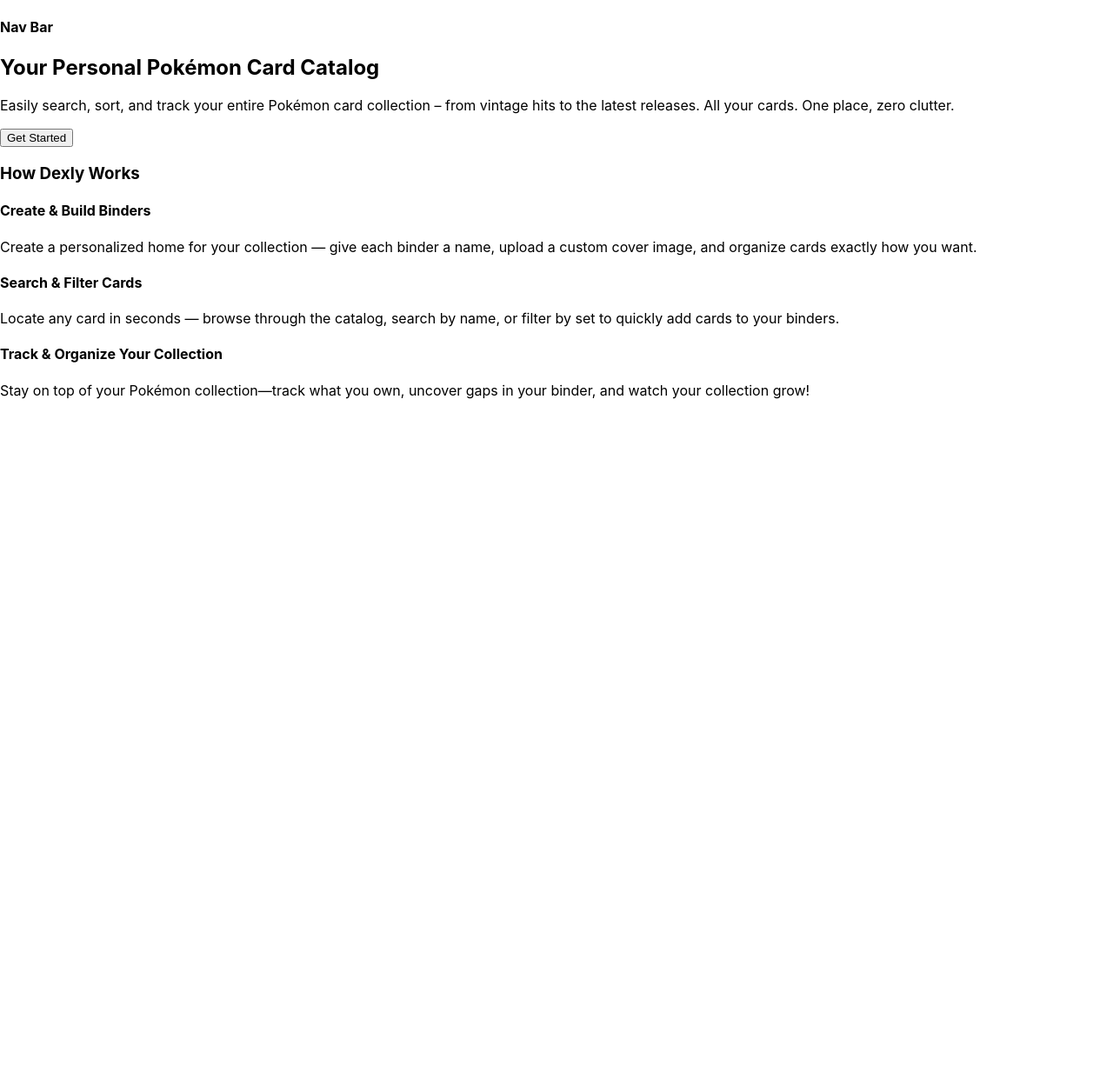
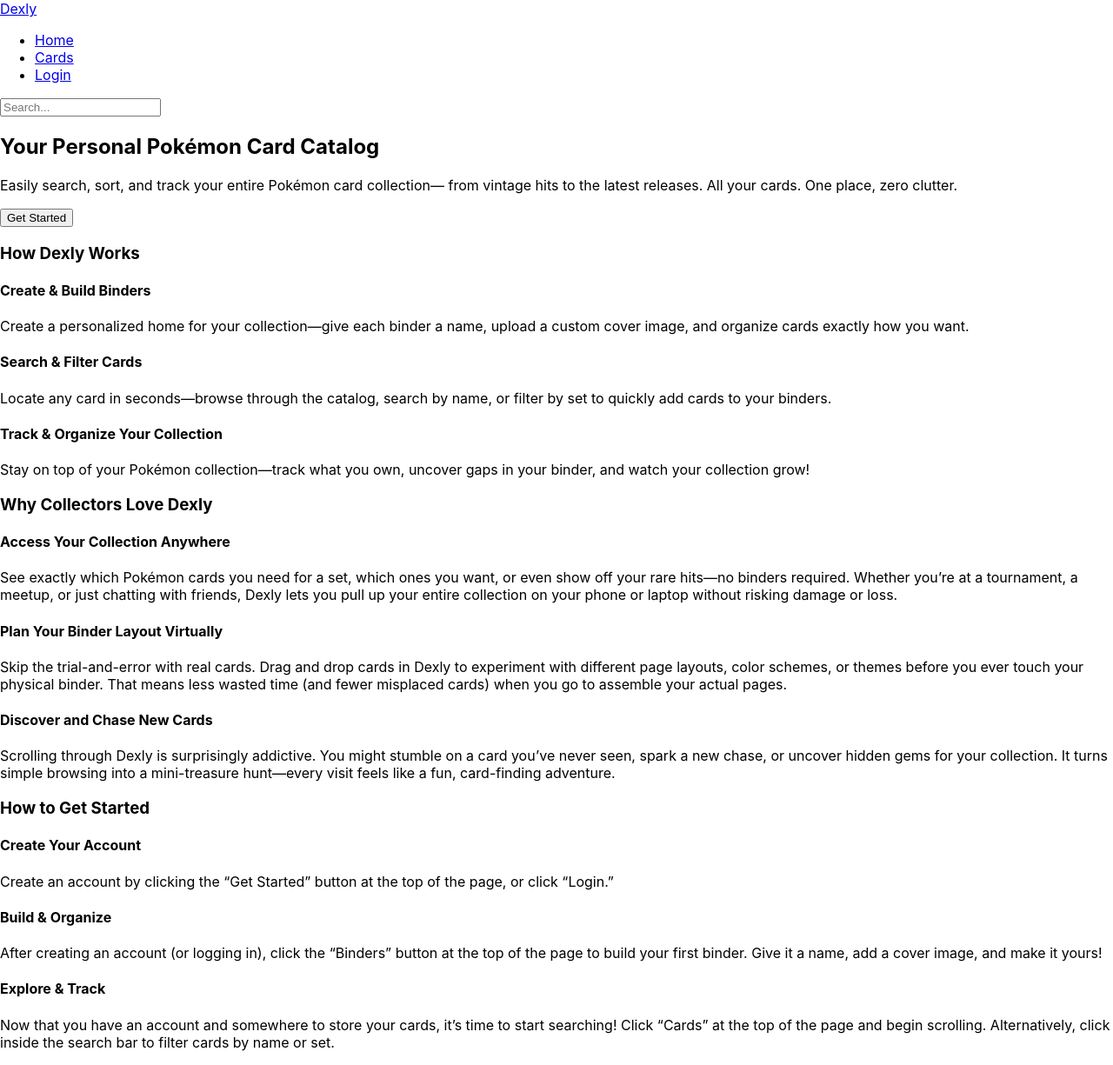
Before and after one commit to JonoSommers/dexly-fe, a React (Create React App) app: page / in a window 1280 px wide. Shown: the whole page at 87% size. Before the commit the page ends 800 px from the top, so only its background shows below. Built offline with nearby package versions, Linux system fonts and the light colour scheme.

Commit message:
landing page and navbar foundation build out. next step: styling, following setp: build in functionality and state.

```diff
--- a/src/components/LandingPage/LandingPage.jsx
+++ b/src/components/LandingPage/LandingPage.jsx
@@ -4,54 +4,117 @@
     function LandingPage() {
     return (
         <section className="landing-page-container">
-            {/* Navbar */}
-            <div className="navbar">
+        {/* 1. Navbar */}
+        <header className="navbar">
             <MainNavBar />
-            </div>
-
-            {/* Hero/Intro */}
-            <div className="intro">
-                <header>
-                    <h2>Your Personal Pokémon Card Catalog</h2>
         </header>
 
-                <div className="hero-text">
-                    <p>
-                        Easily search, sort, and track your entire Pokémon card collection –
+        {/* 2. Hero/Intro */}
+        <section className="hero-section">
+            <h2>Your Personal Pokémon Card Catalog</h2>
+            <p className="hero-description">
+                Easily search, sort, and track your entire Pokémon card collection—
                 from vintage hits to the latest releases.
                 All your cards. One place, zero clutter.
             </p>
-                    <button>
-                        Get Started
-                    </button>
+            <button className="hero-cta">Get Started</button>
+        </section>
+
+        {/* 3. How It Works */}
+        <section className="how-it-works-section">
+            <h3>How Dexly Works</h3>
+            <div className="how-items">
+                <div className="how-item how-create-binders">
+                    <h4>Create & Build Binders</h4>
+                    <p>
+                    Create a personalized home for your collection—give each binder a name,
+                    upload a custom cover image, and organize cards exactly how you want.
+                    </p>
                 </div>
 
-                {/* “How Dexly Works” Heading */}
-                <header>
-                    <h3>How Dexly Works</h3>
-                </header>
-
-                {/* How It Works Section */}
-                <div className="how-it-works">
-                    <h4>Create &amp; Build Binders</h4>
+                <div className="how-item how-search-filter">
+                    <h4>Search & Filter Cards</h4>
                     <p>
-                        Create a personalized home for your collection — give each binder a name, upload
-                        a custom cover image, and organize cards exactly how you want.
-                    </p>
-
-                    <h4>Search &amp; Filter Cards</h4>
-                    <p>
-                        Locate any card in seconds — browse through the catalog, search by name,
+                    Locate any card in seconds—browse through the catalog, search by name,
                     or filter by set to quickly add cards to your binders.
                     </p>
+                </div>
 
-                    <h4>Track &amp; Organize Your Collection</h4>
+                    <div className="how-item how-track-organize">
+                        <h4>Track & Organize Your Collection</h4>
                         <p>
-                        Stay on top of your Pokémon collection—track what you own, uncover gaps in your
-                        binder, and watch your collection grow!
+                        Stay on top of your Pokémon collection—track what you own, uncover gaps
+                        in your binder, and watch your collection grow!
                         </p>
                     </div>
                 </div>
+            </section>
+
+            {/* 4. Why Collectors Love Dexly */}
+            <section className="why-collectors-love-section">
+                <h3>Why Collectors Love Dexly</h3>
+                <div className="benefits-wrapper">
+                    <div className="benefit-card benefit-access-anywhere">
+                        <h4>Access Your Collection Anywhere</h4>
+                        <p>
+                            See exactly which Pokémon cards you need for a set, which ones you want,
+                            or even show off your rare hits—no binders required. Whether you’re at a
+                            tournament, a meetup, or just chatting with friends, Dexly lets you pull up
+                            your entire collection on your phone or laptop without risking damage or loss.
+                        </p>
+                    </div>
+
+                    <div className="benefit-card benefit-plan-virtual">
+                        <h4>Plan Your Binder Layout Virtually</h4>
+                        <p>
+                        Skip the trial-and-error with real cards. Drag and drop cards in Dexly to
+                        experiment with different page layouts, color schemes, or themes before you
+                        ever touch your physical binder. That means less wasted time (and fewer
+                        misplaced cards) when you go to assemble your actual pages.
+                        </p>
+                    </div>
+
+                    <div className="benefit-card benefit-discover-chase">
+                        <h4>Discover and Chase New Cards</h4>
+                        <p>
+                            Scrolling through Dexly is surprisingly addictive. You might stumble on a
+                            card you’ve never seen, spark a new chase, or uncover hidden gems for your
+                            collection. It turns simple browsing into a mini-treasure hunt—every visit
+                            feels like a fun, card-finding adventure.
+                        </p>
+                    </div>
+                </div>
+            </section>
+
+            {/* 5. How to Get Started */}
+            <section className="how-to-get-started-section">
+                <h3>How to Get Started</h3>
+                <div className="get-started-wrapper">
+                    <div className="get-started create-your-account">
+                        <h4>Create Your Account</h4>
+                        <p>
+                            Create an account by clicking the “Get Started” button at the top of the page, or click “Login.”
+                        </p>
+                    </div>
+
+                    <div className="get-started import-and-organize">
+                        <h4>Build & Organize</h4>
+                        <p>
+                            After creating an account (or logging in), click the “Binders” button at the top of the page to build your first binder.
+                            Give it a name, add a cover image, and make it yours!
+                        </p>
+                    </div>
+
+                    <div className="get-started explore-and-track">
+                        <h4>Explore & Track</h4>
+                        <p>
+                            Now that you have an account and somewhere to store your cards, it’s time to start searching!
+                            Click “Cards” at the top of the page and begin scrolling.
+                            Alternatively, click inside the search bar to filter cards by name or set.
+                        </p>
+                    </div>
+                </div>
+            </section>
         </section>
     )
 }
--- a/src/components/NavBars/MainNavBar.jsx
+++ b/src/components/NavBars/MainNavBar.jsx
@@ -1,10 +1,33 @@
+import { NavLink } from "react-router-dom"
+
 function MainNavBar() {
     return (
-        <section className='main-navbar'>
-            <header>
-                <h1>Nav Bar</h1>
-            </header>
-        </section>
+        <nav className="navbar">
+            <div className="navbar-left">
+                <a href="/" className="logo">Dexly</a>
+            </div>
+
+            <div className="navbar-center">
+                <ul className="nav-links">
+                    <li>
+                        <NavLink to="/">Home</NavLink>
+                    </li>
+                    <li>
+                        <NavLink to="/cards">Cards</NavLink>
+                    </li>
+                    <li>
+                        <NavLink to="/login">Login</NavLink>
+                    </li>
+                </ul>
+            </div>
+
+            <div className="navbar-right">
+                <input className="nav-search-bar"
+                    type="text"
+                    placeholder="Search..."
+                />
+            </div>
+        </nav>
     )
 }
 
```
Lines whose indentation alone changed are shown as unchanged.
